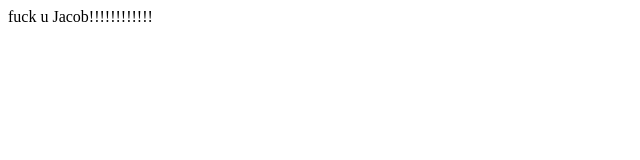
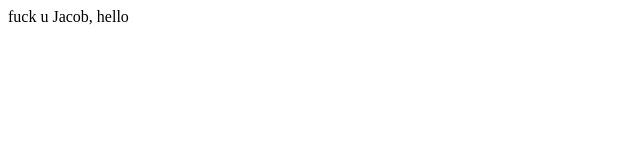
Before and after one commit to ronnedahl/Planned-Planthood, a plain HTML site: page index.html in a window 1280 px wide. Shown: the full height of the page, 0-640 px from the left. Drawn offline with Linux system fonts and the light colour scheme.

Commit message:
second try

```diff
--- a/index.html
+++ b/index.html
@@ -7,7 +7,7 @@
     <title>Document</title>
 </head>
 <body>
-    fuck u Jacob!!!!!!!!!!!!
+    fuck u Jacob, hello
 
 </body>
 </html>
```
